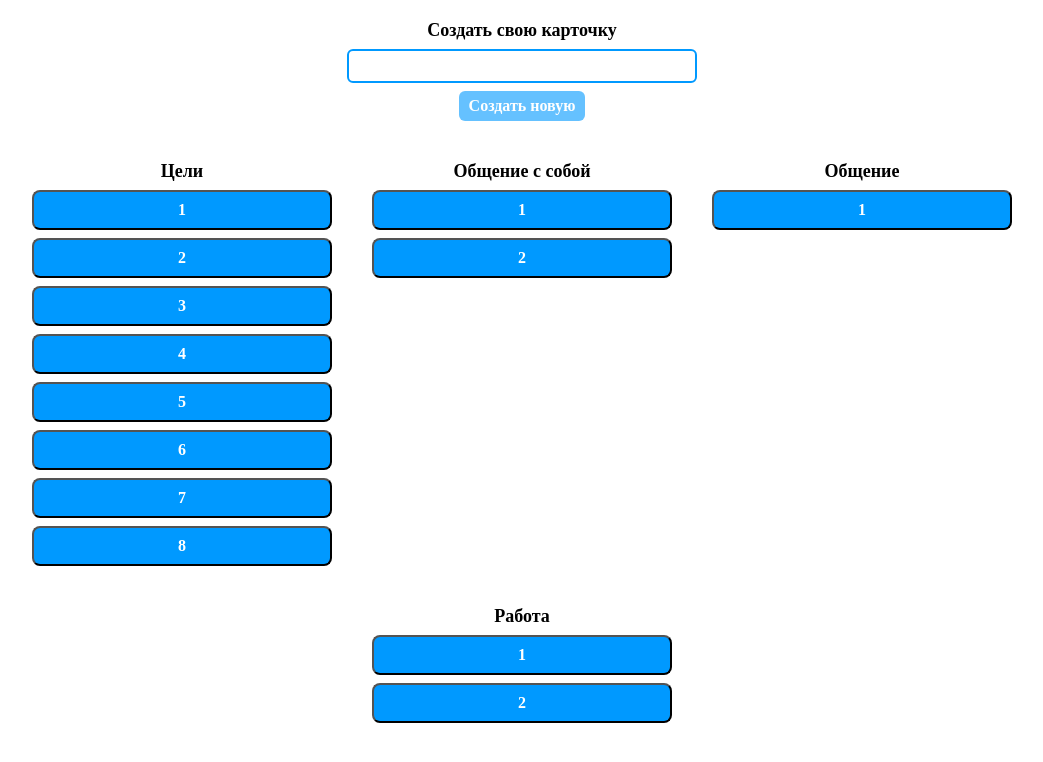
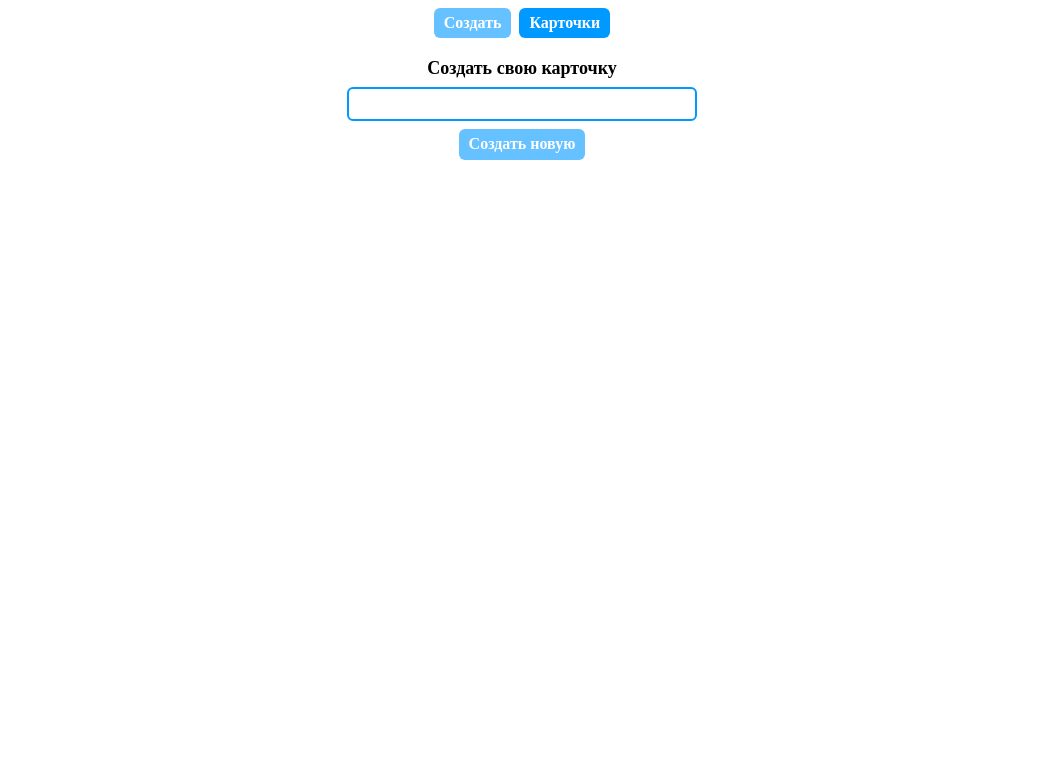
Before and after one commit to RemiMatters/MemoryApp, a React (Create React App) app: page / in a window 1280 px wide. Shown: the top 762 px of the page, without its empty margins (118-1161 px from the left). Built offline with nearby package versions, Linux system fonts and the light colour scheme.

Commit message:
split to sections

```diff
--- a/src/memory/App.tsx
+++ b/src/memory/App.tsx
@@ -1,17 +1,29 @@
 import React, { useState } from 'react'
 
-import * as UI from './ui.styles'
 import CreateNewCard from './CreateNewCard'
 import Cards from './Cards'
+import Btn from '../uikit/Btn'
 import NewCards from './NewCards'
 import { INewCard } from './types'
 
 const MemoryApp = () => {
   const [    valueGetter,    valueSetter ] = useState('')
   const [ newCardsGetter, newCardsSetter ] = useState<INewCard[]>([])
+  const [  sectionGetter,  sectionSetter ] = useState<'create' | 'cards' | 'newCards'>('create')
 
   return (
-    <UI.CommonWrapper>
+    <div>
+      <div style={{ display: 'flex', justifyContent: 'center', gap: 8, paddingTop: 8 }}>
+        <Btn disabled={sectionGetter === 'create'} onClick={() => { sectionSetter('create') }}>Создать</Btn>
+        <Btn disabled={sectionGetter === 'cards'} onClick={() => { sectionSetter('cards') }}>Карточки</Btn>
+        {!!newCardsGetter.length && (
+          <Btn disabled={sectionGetter === 'newCards'} onClick={() => { sectionSetter('newCards') }}>
+            Новые
+          </Btn>
+        )}
+      </div>
+      <div style={{ display: 'flex', justifyContent: 'center' }}>
+        {sectionGetter === 'create' && (
           <CreateNewCard
             value={valueGetter}
             setValue={valueSetter}
@@ -19,14 +31,11 @@ const MemoryApp = () => {
               newCardsSetter((prev) =>  ([ ...prev, { key: '' + (prev.length + 1), value } ]))
             }}
           />
-      <Cards />
-      <NewCards
-        cards={newCardsGetter}
-        onDelete={(idx) => {
-          newCardsSetter([ ...newCardsGetter.slice(0, idx), ...newCardsGetter.slice(idx + 1) ])
-        }}
-      />
-    </UI.CommonWrapper>
+        )}
+        {sectionGetter === 'cards' && <Cards />}
+        {sectionGetter === 'newCards' && <NewCards cards={newCardsGetter} />}
+      </div>
+    </div>
   )
 }
 
--- a/src/memory/Cards.tsx
+++ b/src/memory/Cards.tsx
@@ -8,7 +8,7 @@ import * as UI from './ui.styles'
 
 const Cards = () => {
   return (
-    <>
+    <UI.CommonWrapper>
       {cardsJson.map((cardsCollection) => {
         return (
           <UI.Wrapper key={cardsCollection.title}>
@@ -21,7 +21,7 @@ const Cards = () => {
           </UI.Wrapper>
         )
       })}
-    </>
+    </UI.CommonWrapper>
   )
 }
 
--- a/src/memory/NewCards.tsx
+++ b/src/memory/NewCards.tsx
@@ -7,7 +7,7 @@ import * as UI from './ui.styles'
 import { INewCardsProps } from './types'
 
 const NewCards = (props: INewCardsProps) => {
-  const { cards, onDelete } = props
+  const { cards } = props
 
   if (!cards.length) {
     return null
@@ -23,13 +23,12 @@ const NewCards = (props: INewCardsProps) => {
       >
         Копировать карточки
       </Btn>
-      {cards.map((newCard, idx) => {
+      {cards.map((newCard) => {
         return (
           <Card
             key={newCard.key}
             question={newCard.key}
             answer={newCard.value}
-            onDelete={() => { onDelete(idx) }}
           />
         )
       })}
--- a/src/memory/types.ts
+++ b/src/memory/types.ts
@@ -11,5 +11,4 @@ export interface ICreateNewCardProps {
 
 export interface INewCardsProps {
   cards: INewCard[]
-  onDelete: (idx: number) => void
 }
--- a/src/uikit/Card.tsx
+++ b/src/uikit/Card.tsx
@@ -19,18 +19,16 @@ interface IProps {
   className?: string
   question: React.ReactNode
   answer: React.ReactNode
-  onDelete?: () => void
 }
 
 const Card = (props: IProps) => {
-  const { className, question, answer, onDelete } = props
+  const { className, question, answer } = props
 
   const [ open, setOpen ] = useState(false)
 
   return (
     <Wrapper className={className} onClick={() => { setOpen(!open) }}>
       {open ? answer : question}
-      {!!onDelete && !open && <button onClick={onDelete} style={{ marginLeft: 'auto' }}>delete</button>}
     </Wrapper>
   )
 }
```
Lines whose indentation alone changed are shown as unchanged.
